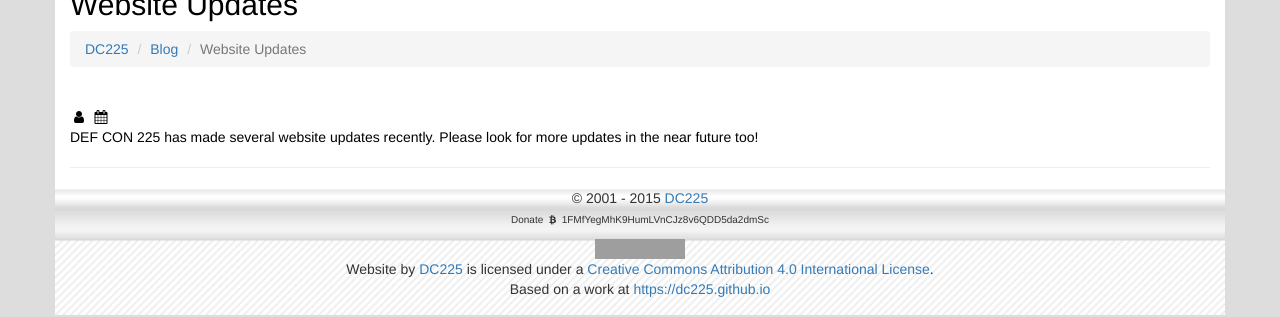
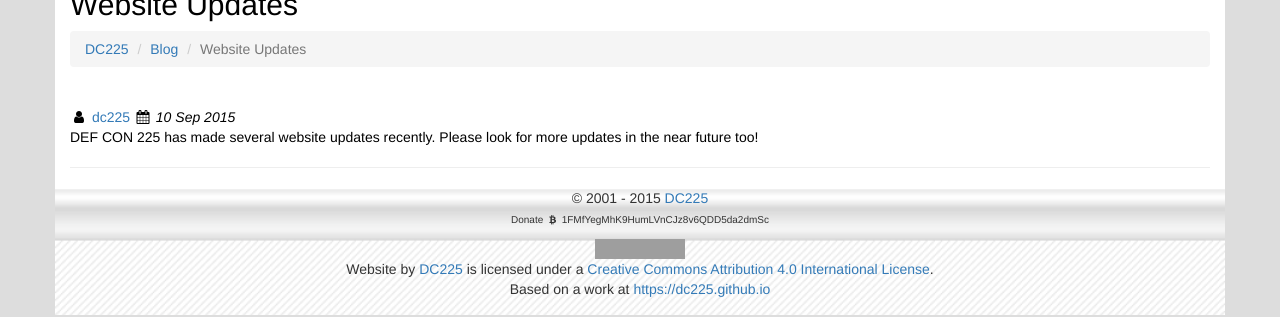
Before and after one commit to dc225/dc225.github.io, a Jekyll site: the page built from _posts/2015-09-10-website-updates.md, in a window 1280 px wide. Shown: the part 279-596 px from the top of the page. Built offline with Jekyll 4.4.1, drawn with Linux system fonts in a browser that asks for light colours; nearby versions of some CDN libraries; comment, search, counter and statistics services are not loaded; grey boxes are pictures that could not be loaded.

Commit message:
build failed.. it's `page.date` on the article page, but `post.date` on the index

```diff
--- a/_layouts/blog_article.html
+++ b/_layouts/blog_article.html
@@ -21,12 +21,12 @@ layout: default
   <span>
     <b class="fa fa-fw fa-user"></b>
     <a href="https://github.com/{{ post.author }}" class="post-author">
-      {{ post.author }}
+      {{ page.author }}
     </a>
   </span>
   <span class="post-date">
     <b class="fa fa-fw fa-calendar"></b>
-    <em>{{ post.date | date_to_string }}</em>
+    <em>{{ page.date | date_to_string }}</em>
   </span>
 </div>
 <div class="post-content">
```
